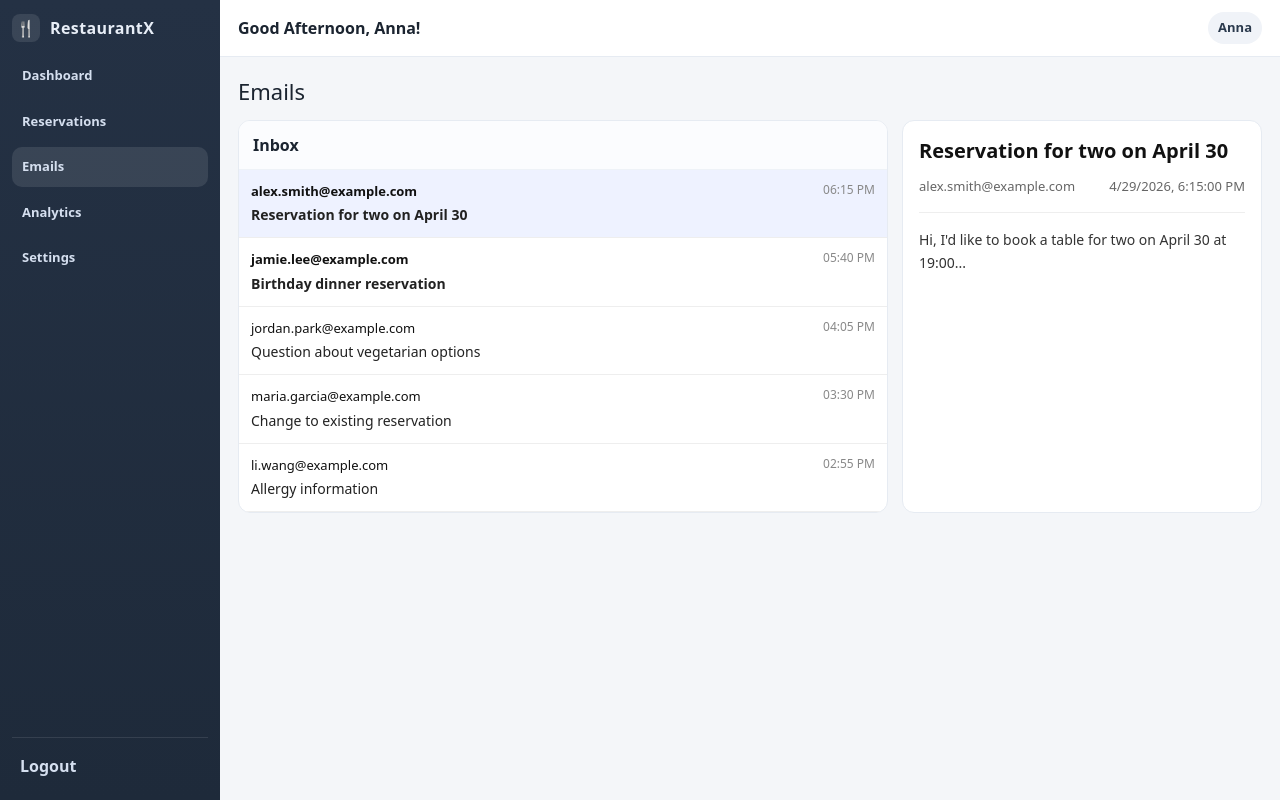
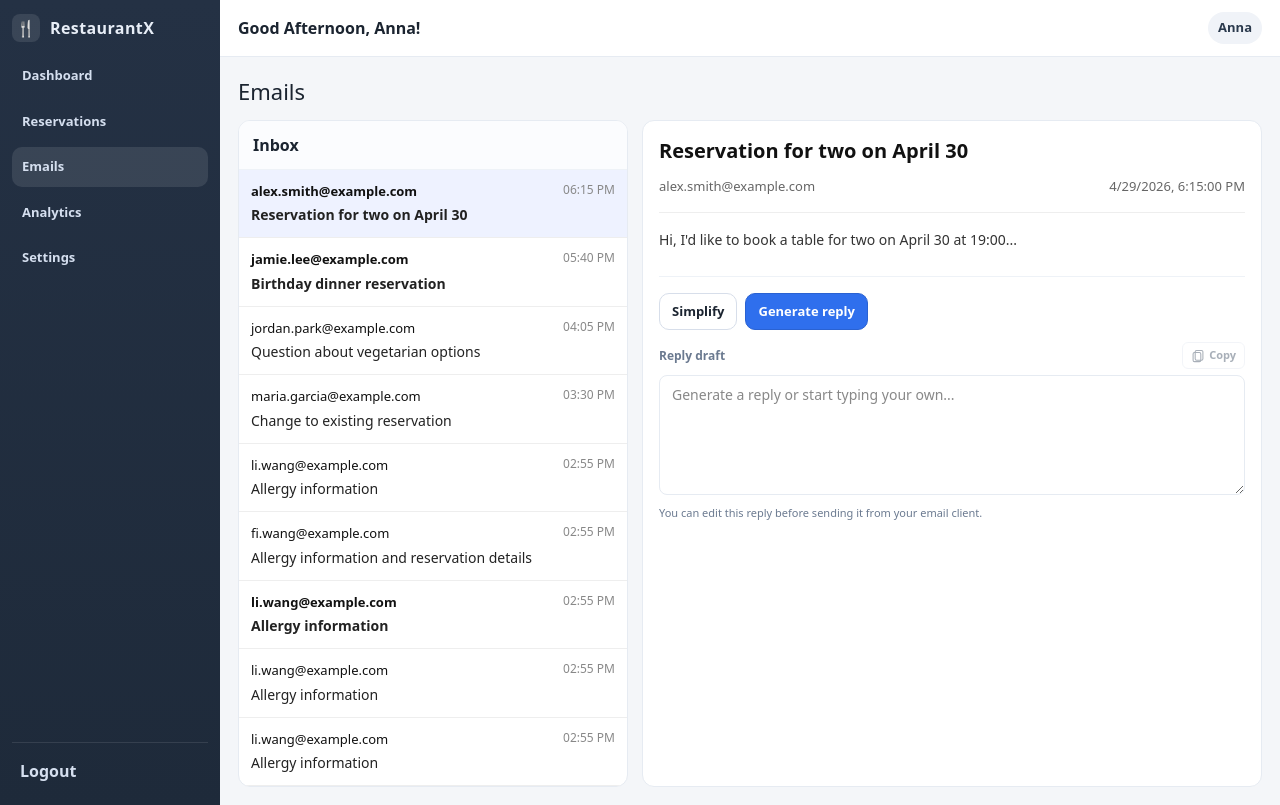
Before and after one commit to asmita143/bookreply-ai, a React app in the folder frontend/: page /email-dashboard in a window 1280 px wide. Built offline with nearby package versions, Linux system fonts and the light colour scheme; the HTML template or start-up script is replaced by a standard one.

Commit message:
Added buttons under email detail section

```diff
--- a/frontend/public/emails.json
+++ b/frontend/public/emails.json
@@ -39,6 +39,7 @@
     "preview": "We need to update our reservation from 2 guests to 4 guests...",
     "threadId": "t-004"
   },
+
   {
     "id": "e-005",
     "from": "li.wang@example.com",
@@ -48,5 +49,50 @@
     "status": "archived",
     "preview": "One of our guests has a severe peanut allergy. Could you confirm your menu details?",
     "threadId": "t-005"
+  },
+
+  {
+    "id": "e-006",
+    "from": "fi.wang@example.com",
+    "to": "reservations@restaurantx.com",
+    "subject": "Allergy information and reservation details",
+    "receivedAt": "2026-04-30T14:55:00Z",
+    "status": "archived",
+    "preview": "One of our guests has a severe peanut allergy. Could you confirm your menu details?One of our guests has a severe peanut allergy. Could you confirm your menu details?One of our guests has a severe peanut allergy. Could you confirm your menu details?One of our guests has a severe peanut allergy. Could you confirm your menu details?One of our guests has a severe peanut allergy. Could you confirm your menu details?",
+    "threadId": "t-006"
+  },
+
+  {
+    "id": "e-007",
+    "from": "li.wang@example.com",
+    "to": "reservations@restaurantx.com",
+    "subject": "Allergy information",
+    "receivedAt": "2026-04-29T14:55:00Z",
+    "status": "unread",
+    "preview": "One of our guests has a severe peanut allergy. Could you confirm your menu details?",
+    "threadId": "t-005"
+  },
+
+  {
+    "id": "e-008",
+    "from": "li.wang@example.com",
+    "to": "reservations@restaurantx.com",
+    "subject": "Allergy information",
+    "receivedAt": "2026-04-29T14:55:00Z",
+    "status": "archived",
+    "preview": "One of our guests has a severe peanut allergy. Could you confirm your menu details?",
+    "threadId": "t-005"
+  },
+
+  {
+    "id": "e-009",
+    "from": "li.wang@example.com",
+    "to": "reservations@restaurantx.com",
+    "subject": "Allergy information",
+    "receivedAt": "2026-04-29T14:55:00Z",
+    "status": "archived",
+    "preview": "One of our guests has a severe peanut allergy. Could you confirm your menu details?",
+    "threadId": "t-005"
   }
+
 ]
--- a/frontend/src/components/email/EmailContent.tsx
+++ b/frontend/src/components/email/EmailContent.tsx
@@ -7,19 +7,57 @@ type Email = {
 
 type Props = {
   email: Email | null;
+  /** When provided, shows a back button (e.g. for mobile list→detail flow). */
+  onBack?: () => void;
+  /** Current editable reply text. */
+  replyDraft: string;
+  /** Called whenever the reply draft text changes. */
+  onReplyDraftChange: (value: string) => void;
+  /** Optional handler for Simplify action. */
+  onSimplify?: () => void;
+  /** Optional handler for Generate reply action. */
+  onGenerateReply?: () => void;
 };
 
-export function EmailContent({ email }: Props) {
+export function EmailContent({
+  email,
+  onBack,
+  replyDraft,
+  onReplyDraftChange,
+  onSimplify,
+  onGenerateReply,
+}: Props) {
+  const handleCopy = () => {
+    if (!replyDraft.trim()) return;
+    void navigator.clipboard.writeText(replyDraft);
+  };
+
   if (!email) {
     return (
-      <div className="flex items-center justify-center h-full text-sm text-[#888]">
+      <div className="flex items-center justify-center h-full min-h-[200px] text-sm text-[#888]">
         Select an email
       </div>
     );
   }
 
   return (
-    <div className="flex flex-col h-full p-4">
+    <div className="flex flex-col h-full min-h-0">
+      {onBack && (
+        <div className="shrink-0 flex items-center gap-2 px-4 py-3 border-b border-[#e6ebf2] bg-[#fbfcfe]">
+          <button
+            type="button"
+            onClick={onBack}
+            className="flex items-center gap-1.5 text-[#536173] font-semibold text-sm hover:text-[#1b2430] focus:outline-none focus:ring-2 focus:ring-[#2f6fed] focus:ring-offset-1 rounded-lg px-2 py-1 -ml-1"
+            aria-label="Back to inbox"
+          >
+            <svg className="w-5 h-5" fill="none" stroke="currentColor" viewBox="0 0 24 24" aria-hidden>
+              <path strokeLinecap="round" strokeLinejoin="round" strokeWidth={2} d="M15 19l-7-7 7-7" />
+            </svg>
+            Inbox
+          </button>
+        </div>
+      )}
+      <div className="flex flex-col flex-1 min-h-0 overflow-auto p-4">
         <h2 className="text-xl font-semibold mb-3 text-[#111]">{email.subject}</h2>
 
         <div className="flex justify-between text-[13px] text-[#666] mb-4 pb-4 border-b border-[#eee]">
@@ -28,6 +66,56 @@ export function EmailContent({ email }: Props) {
         </div>
 
         <p className="text-sm leading-relaxed text-[#333] whitespace-pre-line">{email.preview}</p>
+
+        <div className="mt-6 border-t border-[#eef2f7] pt-4">
+          <div className="flex flex-wrap gap-2 mb-3">
+            <button
+              type="button"
+              onClick={() => onSimplify && onSimplify()}
+              className="inline-flex items-center justify-center rounded-[10px] border border-[#d7deea] bg-white px-3 py-2 text-[13px] font-semibold text-[#1b2430] hover:bg-[#f4f6fb] focus:outline-none focus:ring-2 focus:ring-[#2f6fed] focus:ring-offset-1"
+            >
+              Simplify
+            </button>
+            <button
+              type="button"
+              onClick={() => onGenerateReply && onGenerateReply()}
+              className="inline-flex items-center justify-center rounded-[10px] border border-[#2a62d2] bg-[#2f6fed] px-3 py-2 text-[13px] font-semibold text-white hover:bg-[#255ed9] focus:outline-none focus:ring-2 focus:ring-[#2f6fed] focus:ring-offset-1"
+            >
+              Generate reply
+            </button>
+          </div>
+
+          <div className="flex items-center justify-between mb-1.5 gap-2">
+            <label className="block text-xs font-semibold text-[#6b7a90]">
+              Reply draft
+            </label>
+            <button
+              type="button"
+              onClick={handleCopy}
+              disabled={!replyDraft.trim()}
+              className={
+                "inline-flex items-center gap-1 rounded-md border border-[#e6ebf2] px-2 py-1 text-[11px] font-semibold text-[#536173] bg-white hover:bg-[#f4f6fb] focus:outline-none focus:ring-2 focus:ring-[#2f6fed] focus:ring-offset-1 disabled:opacity-50 disabled:cursor-not-allowed"
+              }
+              aria-label="Copy reply draft"
+            >
+              <svg className="w-3.5 h-3.5" viewBox="0 0 20 20" fill="none" aria-hidden>
+                <rect x="6" y="2" width="11" height="14" rx="2" stroke="currentColor" strokeWidth="1.5" />
+                <rect x="3" y="5" width="11" height="13" rx="2" stroke="currentColor" strokeWidth="1.5" />
+              </svg>
+              <span>Copy</span>
+            </button>
+          </div>
+          <textarea
+            value={replyDraft}
+            onChange={(e) => onReplyDraftChange(e.target.value)}
+            className="w-full min-h-[120px] max-h-[320px] text-sm leading-relaxed text-[#111] border border-[#e6ebf2] rounded-lg px-3 py-2 resize-y focus:outline-none focus:ring-2 focus:ring-[#2f6fed] focus:border-[#2a62d2] bg-white"
+            placeholder="Generate a reply or start typing your own..."
+          />
+          <p className="mt-1 text-[11px] text-[#6b7a90]">
+            You can edit this reply before sending it from your email client.
+          </p>
+        </div>
+      </div>
     </div>
   );
 }
--- /dev/null
+++ b/frontend/src/hooks/useMediaQuery.ts
@@ -0,0 +1,19 @@
+import { useState, useEffect } from "react";
+
+/**
+ * Matches Tailwind `lg` breakpoint (1024px).
+ * Returns true when viewport is below lg (mobile/tablet).
+ */
+export function useIsMobile(): boolean {
+  const [isMobile, setIsMobile] = useState(false);
+
+  useEffect(() => {
+    const mql = window.matchMedia("(max-width: 1023px)");
+    const handleChange = (e: MediaQueryListEvent) => setIsMobile(e.matches);
+    setIsMobile(mql.matches);
+    mql.addEventListener("change", handleChange);
+    return () => mql.removeEventListener("change", handleChange);
+  }, []);
+
+  return isMobile;
+}
--- a/frontend/src/pages/EmailDashboard.tsx
+++ b/frontend/src/pages/EmailDashboard.tsx
@@ -2,6 +2,7 @@ import React from "react";
 import { DashboardLayout } from "../layout/DashboardLayout";
 import { EmailList } from "../components/email/EmailList";
 import { EmailContent } from "../components/email/EmailContent";
+import { useIsMobile } from "../hooks/useMediaQuery";
 
 type Email = {
   id: string;
@@ -15,17 +16,59 @@ type Email = {
 export function EmailDashboard() {
   const [emails, setEmails] = React.useState<Email[]>([]);
   const [selectedId, setSelectedId] = React.useState<string | null>(null);
+  const [replyDraft, setReplyDraft] = React.useState<string>("");
+  const isMobile = useIsMobile();
 
   React.useEffect(() => {
     fetch("/emails.json")
       .then((r) => r.json())
       .then((data: Email[]) => {
         setEmails(data);
-        setSelectedId(data[0]?.id ?? null);
+        const isDesktop = window.matchMedia("(min-width: 1024px)").matches;
+        if (isDesktop && data[0]) setSelectedId(data[0].id);
       });
   }, []);
 
+  // When resizing to desktop with no selection, pre-select first email
+  React.useEffect(() => {
+    if (!isMobile && emails.length > 0 && selectedId === null) {
+      setSelectedId(emails[0].id);
+    }
+  }, [isMobile, emails, selectedId]);
+
   const selectedEmail = emails.find((e) => e.id === selectedId) ?? null;
+
+  // Clear reply draft when switching to a different email
+  React.useEffect(() => {
+    setReplyDraft("");
+  }, [selectedId]);
+
+  const handleSimplify = () => {
+    if (!selectedEmail) return;
+    const text = selectedEmail.preview ?? "";
+    const trimmed = text.length > 220 ? `${text.slice(0, 220)}…` : text;
+    setReplyDraft(`Simplified summary:\n\n${trimmed}`);
+  };
+
+  const handleGenerateReply = () => {
+    if (!selectedEmail) return;
+    const from = selectedEmail.from;
+    const namePart = from.split("<")[0].trim();
+    const firstName = (namePart.split(" ")[0] ?? from).trim();
+    const subject = selectedEmail.subject;
+    const template = `Hi ${firstName || "there"},
+
+Thank you for your message about "${subject}". I've reviewed the details and would be happy to help.
+
+Best regards,
+RestaurantX Team`;
+
+    setReplyDraft(template);
+  };
+
+  // Mobile: one view at a time — list OR detail. Tap email → detail; back → list.
+  const showListOnMobile = isMobile && selectedId === null;
+  const showDetailOnMobile = isMobile && selectedId !== null;
 
   return (
     <DashboardLayout
@@ -43,10 +86,18 @@ export function EmailDashboard() {
         <h1 className="m-0 text-[22px]">Emails</h1>
       </div>
 
-      <div className="grid grid-cols-1 lg:grid-cols-[1fr_360px] gap-3.5 mt-3">
-        <aside className="bg-white border border-[#e6ebf2] rounded-xl overflow-hidden">
+      <div className="grid grid-cols-1 lg:grid-cols-[1fr_620px] gap-3.5 mt-3">
+        {/* Mobile: show list only when no email is selected */}
+        <aside
+          className={showDetailOnMobile ? "hidden" : "bg-white border border-[#e6ebf2] rounded-xl overflow-hidden"}
+        >
           <div className="py-3 px-3.5 border-b border-[#eef2f7] bg-[#fbfcfe]">
             <div className="font-extrabold">Inbox</div>
+            {isMobile && (
+              <p className="text-xs text-[#6b7a90] font-normal mt-0.5">
+                Tap an email to read
+              </p>
+            )}
           </div>
 
           <EmailList
@@ -56,8 +107,22 @@ export function EmailDashboard() {
           />
         </aside>
 
-        <section className="bg-white border border-[#e6ebf2] rounded-xl overflow-hidden">
-          <EmailContent email={selectedEmail} />
+        {/* Mobile: show detail only when an email is selected (with back). Desktop: always show. */}
+        <section
+          className={
+            showListOnMobile
+              ? "hidden"
+              : "bg-white border border-[#e6ebf2] rounded-xl overflow-hidden flex flex-col min-h-0 lg:min-h-[400px]"
+          }
+        >
+          <EmailContent
+            email={selectedEmail}
+            onBack={isMobile && selectedId !== null ? () => setSelectedId(null) : undefined}
+            replyDraft={replyDraft}
+            onReplyDraftChange={setReplyDraft}
+            onSimplify={handleSimplify}
+            onGenerateReply={handleGenerateReply}
+          />
         </section>
       </div>
     </DashboardLayout>
```
Lines whose indentation alone changed are shown as unchanged.
